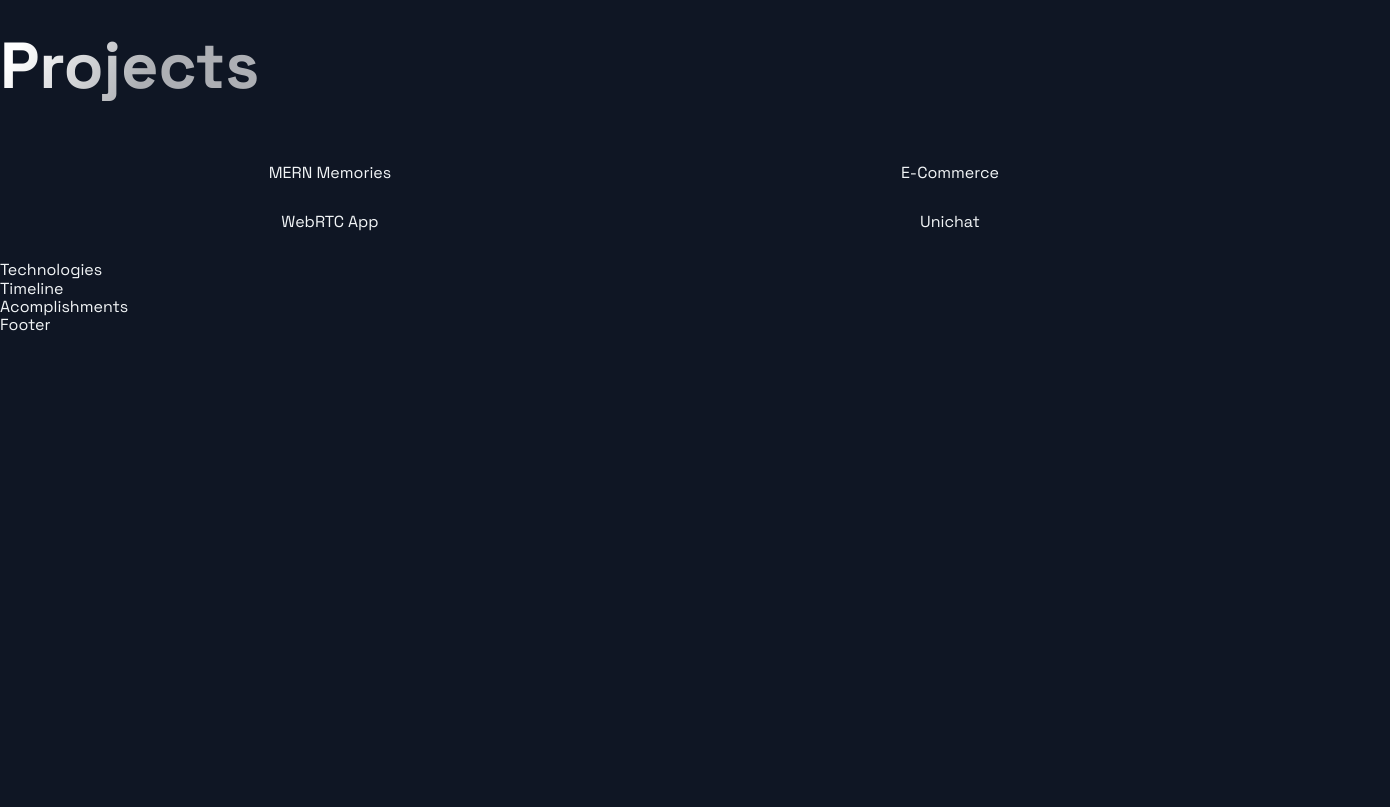
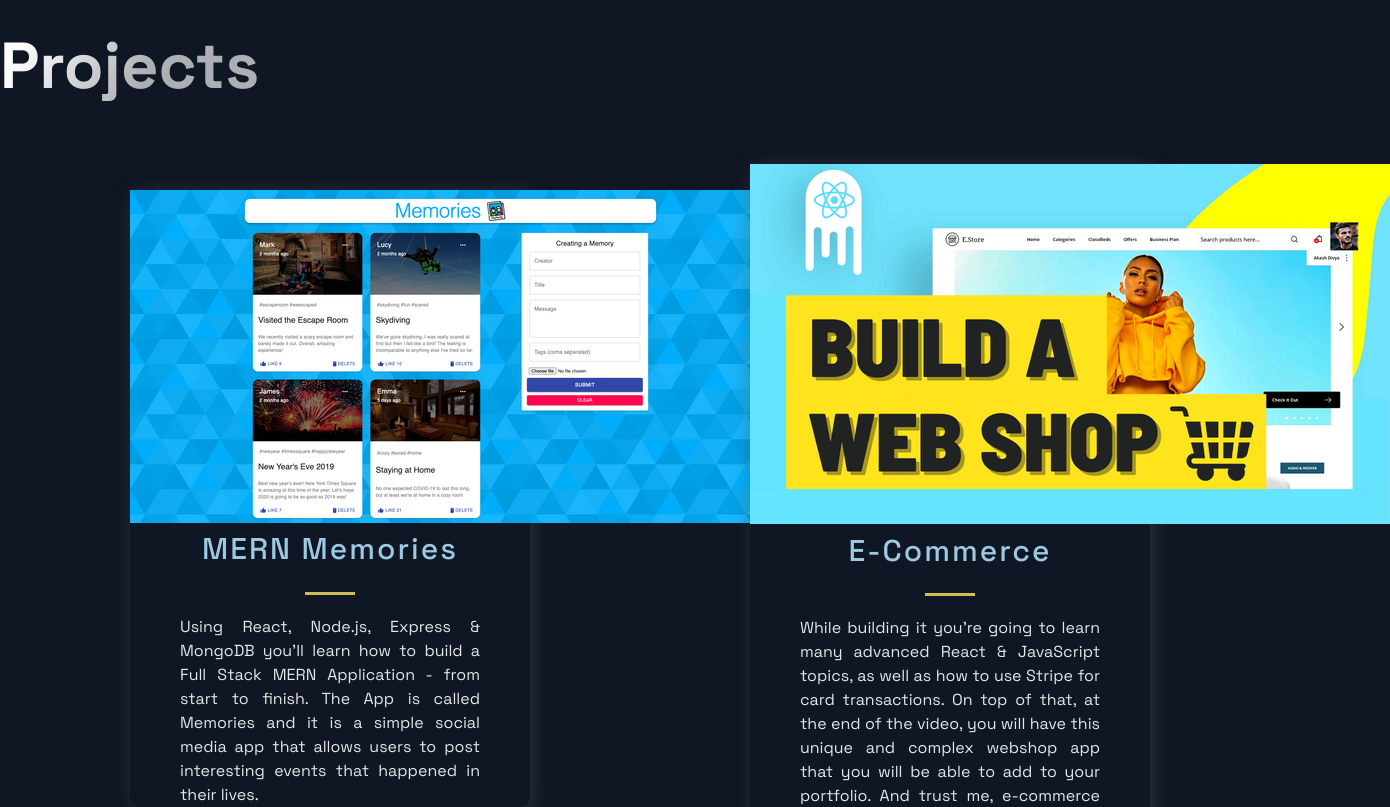
Before and after one commit to Nyakamba/portfolio_website, a Next.js app: page / in a window 1280 px wide. Shown: the part 720-1527 px from the top of the page, 1390 px wide, since content can reach past the window. Before the commit the page ends 1055 px from the top, so only its background shows below. Built offline with nearby package versions, Linux system fonts and the light colour scheme.

Commit message:
Projects.js

```diff
--- a/src/components/Projects/Projects.js
+++ b/src/components/Projects/Projects.js
@@ -25,12 +25,18 @@
     <SectionDivider />
     <SectionTitle main>Projects</SectionTitle>
     <GridContainer>
-      {projects.map((project) => (
-        <div>
-          {project.title}
-          <br />
-        </div>
-      ))}
+      {projects.map(
+        ({ id, image, title, description, tags, source, visit }) => (
+          <BlogCard key={id}>
+            <img src={image} />
+            <TitleContent>
+              <HeaderThree title>{title}</HeaderThree>
+              <Hr />
+            </TitleContent>
+            <CardInfo>{description}</CardInfo>
+          </BlogCard>
+        )
+      )}
     </GridContainer>
   </section>
 );
```
